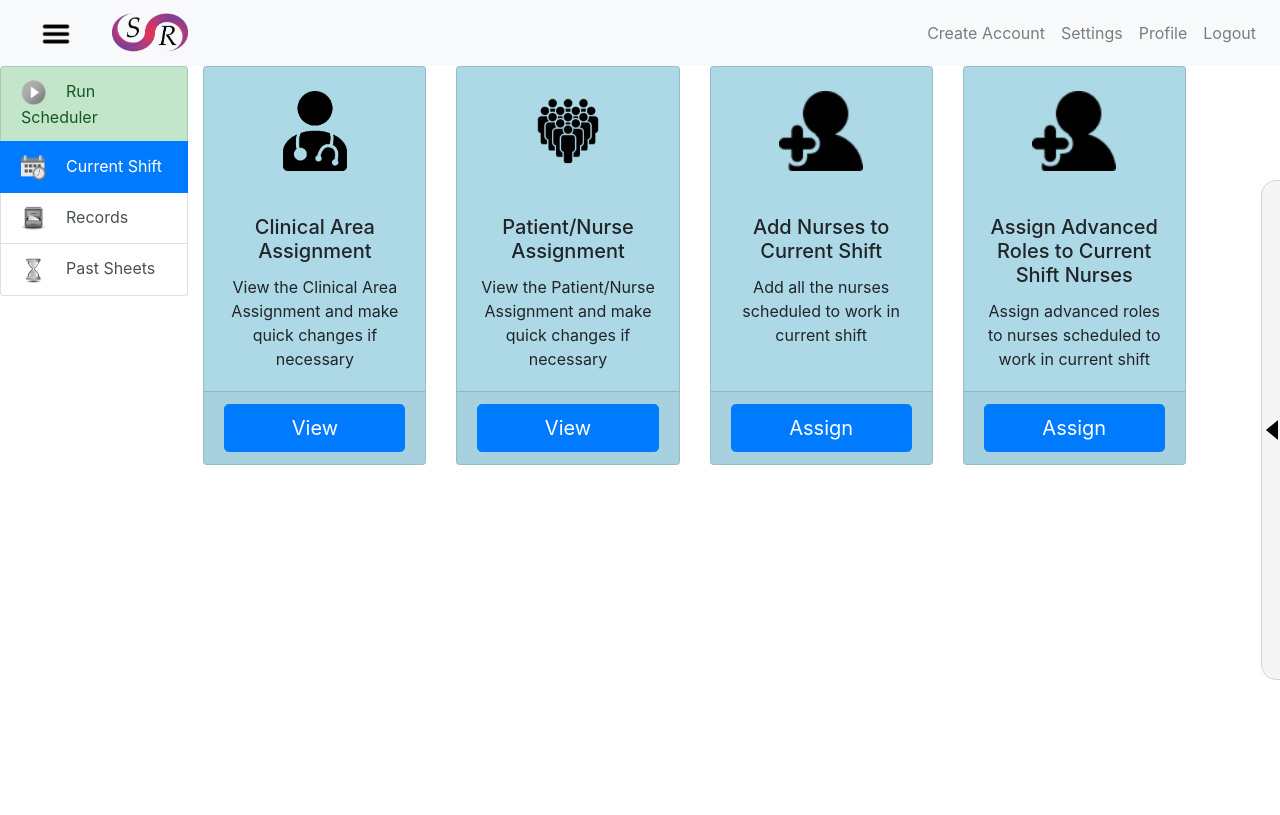
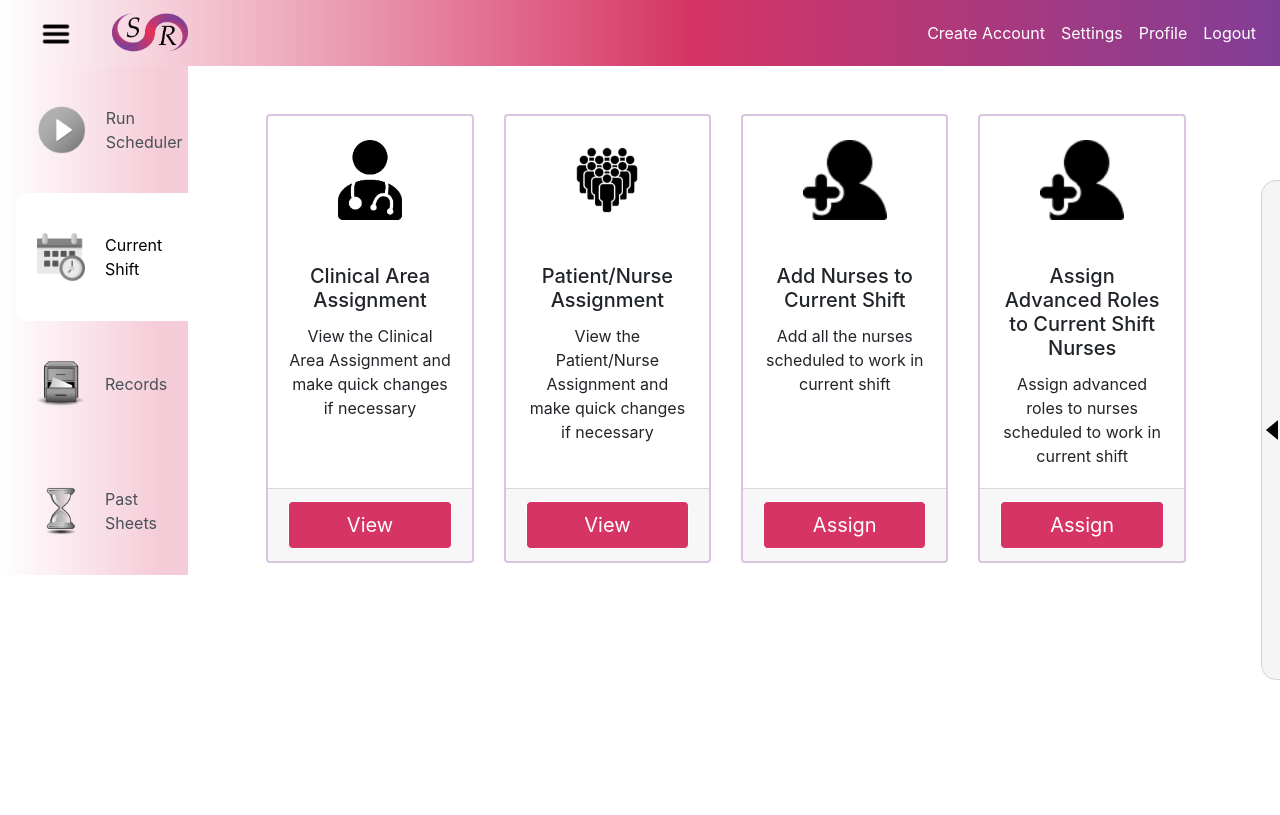
Before and after one commit to jho53/smart-roster-schedule, a Flask app: page / in a window 1280 px wide. Shown: the top 815 px of the page. Run offline with Flask 2, Linux system fonts and the light colour scheme; the visitor is signed in with stand-in values (Sample User, id 1); data that the repository does not hold is empty; some libraries are stand-ins or nearby versions.

Commit message:
Main Page Light Mode

```diff
--- a/code/static/sass/style.scss
+++ b/code/static/sass/style.scss
@@ -67,6 +67,97 @@ table {
 .card:hover {
   background: #ffffff;
 }
+
+/* Navbar */
+.navbar_custom {
+  background: linear-gradient(90deg, rgba(255,255,255,1) 0%, rgba(213,52,100,1) 54%, rgba(129,62,151,1) 100%);
+}
+
+.navbar_text {
+  color: white;
+
+  &:hover {
+    color: pink;
+  }
+
+  &.current_link {
+    color: yellow;
+  }
+}
+
+/* Main Page */
+
+.button_custom {
+  background-color: #D53464;
+  border-color: white;
+  color: white;
+
+  &:hover {
+    background-color: #813E97;
+    border-color: white;
+    color: white;
+  }
+}
+
+.custom_card_img {
+  height: 80px;
+  transition: 0.4s;
+  margin: 1.5rem;
+}
+
+.card_custom {
+  background-color: white;
+  transition: 0.4s ease-in;
+  width: 18rem;
+  border: 2px solid rgba(129,62,151,0.3);
+
+  &:hover {
+    background-color: rgba(129,62,151,0.4);
+    .custom_card_img {
+      height: 96px;
+      transition: 0.4s;
+      margin: 1rem;
+    }
+  }
+}
+
+.tab_custom {
+  height: 8rem;
+  display: flex;
+  align-items: center;
+  background-color: transparent;
+  border-color: transparent;
+  border-radius: 10px;
+
+  &.active {
+    background-color: white;
+    border-color: transparent;
+    color: black;
+
+    &:hover {
+      background-color: white;
+    }
+  }
+
+  &:hover {
+    background-color: transparent;
+    border-color: transparent;
+    border-radius: 0px;
+    font-size: larger;
+    font-weight: bolder;
+    transition: 0.1s ease-in;
+  }
+}
+
+.tab_image_custom {
+  height: 3rem;
+  width: auto;
+}
+
+.tab_menu_custom {
+  background: linear-gradient(90deg, rgba(255,255,255,1) 0%, rgba(213,52,100,0.25) 85%);
+}
+
 
 /* Sidebar */
 
--- a/code/static/style.css
+++ b/code/static/style.css
@@ -63,6 +63,88 @@ table {
 
 .card:hover {
   background: #ffffff;
+}
+
+/* Navbar */
+.navbar_custom {
+  background: linear-gradient(90deg, white 0%, #d53464 54%, #813e97 100%);
+}
+
+.navbar_text {
+  color: white;
+}
+.navbar_text:hover {
+  color: pink;
+}
+.navbar_text.current_link {
+  color: yellow;
+}
+
+/* Main Page */
+.button_custom {
+  background-color: #D53464;
+  border-color: white;
+  color: white;
+}
+.button_custom:hover {
+  background-color: #813E97;
+  border-color: white;
+  color: white;
+}
+
+.custom_card_img {
+  height: 80px;
+  transition: 0.4s;
+  margin: 1.5rem;
+}
+
+.card_custom {
+  background-color: white;
+  transition: 0.4s ease-in;
+  width: 18rem;
+  border: 2px solid rgba(129, 62, 151, 0.3);
+}
+.card_custom:hover {
+  background-color: rgba(129, 62, 151, 0.4);
+}
+.card_custom:hover .custom_card_img {
+  height: 96px;
+  transition: 0.4s;
+  margin: 1rem;
+}
+
+.tab_custom {
+  height: 8rem;
+  display: flex;
+  align-items: center;
+  background-color: transparent;
+  border-color: transparent;
+  border-radius: 10px;
+}
+.tab_custom.active {
+  background-color: white;
+  border-color: transparent;
+  color: black;
+}
+.tab_custom.active:hover {
+  background-color: white;
+}
+.tab_custom:hover {
+  background-color: transparent;
+  border-color: transparent;
+  border-radius: 0px;
+  font-size: larger;
+  font-weight: bolder;
+  transition: 0.1s ease-in;
+}
+
+.tab_image_custom {
+  height: 3rem;
+  width: auto;
+}
+
+.tab_menu_custom {
+  background: linear-gradient(90deg, white 0%, rgba(213, 52, 100, 0.25) 85%);
 }
 
 /* Sidebar */
@@ -303,32 +385,4 @@ input[type=radio]:checked + label:after {
 
 /* End of Assignments Pages */
 
-/* Profile Page */
-
-.profile-content {
-  text-align: center;
-  display: block;
-}
-
-.profile-picture {
-  display: inline-block;
-  width: 225px;
-  height: 225px;
-  border-radius: 50%;
-  border: solid 3px;
-
-  background-repeat: no-repeat;
-  background-position: center center;
-  background-size: cover;
-}
-
-.user-image {
-  background-image: url("/images/base-avatar.png");
-}
-
-.profile-links {
-  display: inline-block;
-}
-
-/* End of Profile Page */
 /*# sourceMappingURL=style.css.map */
--- a/code/templates/base.html
+++ b/code/templates/base.html
@@ -26,15 +26,15 @@
 
 <body>
     {% if loggedin %}
-    <nav class="navbar navbar-expand-lg navbar-light bg-light">
+    <nav class="navbar navbar-expand-lg navbar_custom">
         <a class="navbar-brand"><img class="hamburger-icon" src="/images/hamburger.png" onclick="openSidebar()"></a>
         <a class="navbar-brand" href="/"><img class="sr-logo" src="/images/SmartRosterLogoHighRes.png"></a>
         <div class="collapse navbar-collapse flex-grow-0 ml-auto">
             <ul class="navbar-nav text-right mr-auto">
-                <li class="nav-item"><a class="nav-link" href="/register">Create Account</a></li>
-                <li class="nav-item"><a class="nav-link" href="/settings">Settings</a></li>
-                <li class="nav-item"><a class="nav-link" href="/profile">Profile</a></li>
-                <li class="nav-item"><a class="nav-link" href="/logout">Logout</a></li>
+                <li class="nav-item"><a class="nav-link navbar_text" href="/register">Create Account</a></li>
+                <li class="nav-item"><a class="nav-link navbar_text" href="/settings">Settings</a></li>
+                <li class="nav-item"><a class="nav-link navbar_text" href="/profile">Profile</a></li>
+                <li class="nav-item"><a class="nav-link navbar_text" href="/logout">Logout</a></li>
             </ul>
         </div>
     </nav>
--- a/code/templates/mainPage.html
+++ b/code/templates/mainPage.html
@@ -5,30 +5,30 @@
 <div class="row">
     <!--Left Sidebar View-->
     <div class="col-2">
-        <div class="list-group" id="list-tab" role="tablist" style="z-index: 0;">
+        <div class="list-group tab_menu_custom" id="list-tab" role="tablist" style="z-index: 0;">
             <a href="#" data-toggle="modal" data-target="#runVerifyModal"
-                class="list-group-item list-group-item-action list-group-item-success"><img class="sidebar-icons"
+                class="list-group-item list-group-item-action tab_custom ml-3"><img class="sidebar-icons tab_image_custom"
                     src="/images/run.png">Run Scheduler</a>
-            <a class="list-group-item list-group-item-action active" id="list-assignments-list" data-toggle="list"
-                href="#list-assignments" role="tab" aria-controls="assignments"><img class="sidebar-icons"
+            <a class="list-group-item list-group-item-action tab_custom ml-3 active" id="list-assignments-list" data-toggle="list"
+                href="#list-assignments" role="tab" aria-controls="assignments"><img class="sidebar-icons tab_image_custom"
                     src="/images/current_shift.png">Current Shift</a>
-            <a class="list-group-item list-group-item-action" id="list-records-list" data-toggle="list"
-                href="#list-records" role="tab" aria-controls="records"><img class="sidebar-icons"
+            <a class="list-group-item list-group-item-action tab_custom ml-3" id="list-records-list" data-toggle="list"
+                href="#list-records" role="tab" aria-controls="records"><img class="sidebar-icons tab_image_custom"
                     src="/images/records.png">Records</a>
-            <a class="list-group-item list-group-item-action" id="list-pastsheets-list" data-toggle="list"
-                href="#list-pastsheets" role="tab" aria-controls="pastsheets"><img class="sidebar-icons"
+            <a class="list-group-item list-group-item-action tab_custom ml-3" id="list-pastsheets-list" data-toggle="list"
+                href="#list-pastsheets" role="tab" aria-controls="pastsheets"><img class="sidebar-icons tab_image_custom"
                     src="/images/pastsheets.png">Past Sheets</a>
         </div>
     </div>
     <!--Card Area-->
-    <div class="col-9">
+    <div class="col-9 mt-5">
         <div class="tab-content" id="nav-tabContent">
             <div class="tab-pane fade show active" id="list-assignments" role="tabpanel"
                 aria-labelledby="list-assignments-list">
-                <div class="row">
+                <div class="row ml-5">
                     <div class="card-deck">
-                        <div class="card text-center" style="width: 18rem; background: #add8e6">
-                            <img class="mx-auto m-4" height="80px" src="/images/add-nurse-icon.png"
+                        <div class="card text-center card_custom" style="width: 18rem;">
+                            <img class="mx-auto custom_card_img" height="80px" src="/images/add-nurse-icon.png"
                                 alt="nurse assignment image">
                             <div class="card-body">
                                 <div class="card-title">
@@ -38,11 +38,11 @@
                                     changes if necessary</p>
                             </div>
                             <div class="card-footer">
-                                <a href="/currentCAASheet" class="btn btn-lg btn-block btn-primary">View</a>
+                                <a href="/currentCAASheet" class="btn btn-lg btn-block button_custom">View</a>
                             </div>
                         </div>
-                        <div class="card text-center" style="width: 18rem; background: #add8e6">
-                            <img class="mx-auto m-4" height="80px" src="/images/patient_records.png"
+                        <div class="card text-center card_custom" style="width: 18rem;">
+                            <img class="mx-auto custom_card_img" height="80px" src="/images/patient_records.png"
                                 alt="patient assignment image">
                             <div class="card-body">
                                 <div class="card-title">
@@ -52,12 +52,12 @@
                                     changes if necessary</p>
                             </div>
                             <div class="card-footer">
-                                <a href="/currentPNSheet" class="btn btn-lg btn-block btn-primary">View</a>
+                                <a href="/currentPNSheet" class="btn btn-lg btn-block button_custom">View</a>
                             </div>
                         </div>
                         <!--Current Nurse Assignment-->
-                        <div class="card text-center" style="width: 18rem; background: #add8e6">
-                            <img class="mx-auto m-4" height="80px" src="/images/add_nurse.png"
+                        <div class="card text-center card_custom" style="width: 18rem;">
+                            <img class="mx-auto custom_card_img" height="80px" src="/images/add_nurse.png"
                                 alt="patient assignment image">
                             <div class="card-body">
                                 <div class="card-title">
@@ -67,13 +67,13 @@
                                 </p>
                             </div>
                             <div class="card-footer">
-                                <button type=button class="btn btn-lg btn-block  btn-primary" data-toggle="modal"
+                                <button type=button class="btn btn-lg btn-block button_custom" data-toggle="modal"
                                     data-target="#currAssignmentModal">Assign</button>
                             </div>
                         </div>
                         <!--Charge and Support Nurse Assignment-->
-                        <div class="card text-center" style="width: 18rem; background: #add8e6">
-                            <img class="mx-auto m-4" height="80px" src="/images/add_nurse.png"
+                        <div class="card text-center card_custom" style="width: 18rem;">
+                            <img class="mx-auto custom_card_img" height="80px" src="/images/add_nurse.png"
                                 alt="patient assignment image">
                             <div class="card-body">
                                 <div class="card-title">
@@ -84,7 +84,7 @@
                                 </p>
                             </div>
                             <div class="card-footer">
-                                <button type=button class="btn btn-lg btn-block btn-primary" data-toggle="modal"
+                                <button type=button class="btn btn-lg btn-block button_custom" data-toggle="modal"
                                     data-target="#cnSuppAssignmentModal">Assign</button>
                             </div>
                         </div>
@@ -92,10 +92,10 @@
                 </div>
             </div>
             <div class="tab-pane fade" id="list-records" role="tabpanel" aria-labelledby="list-records-list">
-                <div class="row">
+                <div class="row ml-5">
                     <div class="card-deck">
-                        <div class="card text-center" style="width: 18rem; background: #add8e6">
-                            <img class="mx-auto m-4" height="80px" src="/images/nurse-records-icon.png"
+                        <div class="card text-center card_custom" style="width: 18rem;">
+                            <img class="mx-auto custom_card_img" height="80px" src="/images/nurse-records-icon.png"
                                 alt="nurse records image">
                             <div class="card-body">
                                 <div class="card-title">
@@ -105,11 +105,11 @@
                                     nurses freely.</p>
                             </div>
                             <div class="card-footer">
-                                <a href="/nurseRecords" class="btn btn-lg btn-block btn-primary">View</a>
+                                <a href="/nurseRecords" class="btn btn-lg btn-block button_custom">View</a>
                             </div>
                         </div>
-                        <div class="card text-center" style="width: 18rem; background: #add8e6">
-                            <img class="mx-auto m-4" height="80px" src="/images/patient-records-icon.png"
+                        <div class="card text-center card_custom" style="width: 18rem;">
+                            <img class="mx-auto custom_card_img" height="80px" src="/images/patient-records-icon.png"
                                 alt="patient records image">
                             <div class="card-body">
                                 <div class="card-title">
@@ -119,17 +119,17 @@
                                     freely.</p>
                             </div>
                             <div class="card-footer">
-                                <a href="/patientRecords" class="btn btn-lg btn-block btn-primary">View</a>
+                                <a href="/patientRecords" class="btn btn-lg btn-block button_custom">View</a>
                             </div>
                         </div>
                     </div>
                 </div>
             </div>
             <div class="tab-pane fade" id="list-pastsheets" role="tabpanel" aria-labelledby="list-pastsheets-list">
-                <div class="row">
+                <div class="row ml-5">
                     <div class="card-deck">
-                        <div class="card text-center" style="width: 18rem; background: #add8e6">
-                            <img class="mx-auto m-4" height="80px" src="/images/past-assignments-icon.png"
+                        <div class="card text-center card_custom" style="width: 18rem;">
+                            <img class="mx-auto custom_card_img" height="80px" src="/images/past-assignments-icon.png"
                                 alt="Past Clinical Area Assignments image">
                             <div class="card-body">
                                 <div class="card-title">
@@ -139,11 +139,11 @@
                                     by date.</p>
                             </div>
                             <div class="card-footer">
-                                <a href="/pastCAASheet" class="btn btn-lg btn-block btn-primary">View</a>
+                                <a href="/pastCAASheet" class="btn btn-lg btn-block button_custom">View</a>
                             </div>
                         </div>
-                        <div class="card text-center" style="width: 18rem; background: #add8e6">
-                            <img class="mx-auto m-4" height="80px" src="/images/past-assignments-icon.png"
+                        <div class="card text-center card_custom" style="width: 18rem;">
+                            <img class="mx-auto custom_card_img" height="80px" src="/images/past-assignments-icon.png"
                                 alt="Past Patient/Nurse Assignments">
                             <div class="card-body">
                                 <div class="card-title">
@@ -153,7 +153,7 @@
                                     date.</p>
                             </div>
                             <div class="card-footer">
-                                <a href="/pastPNSheet" class="btn btn-lg btn-block btn-primary">View</a>
+                                <a href="/pastPNSheet" class="btn btn-lg btn-block button_custom">View</a>
                             </div>
                         </div>
                     </div>
```
Also changed, not shown: 1 other file.
